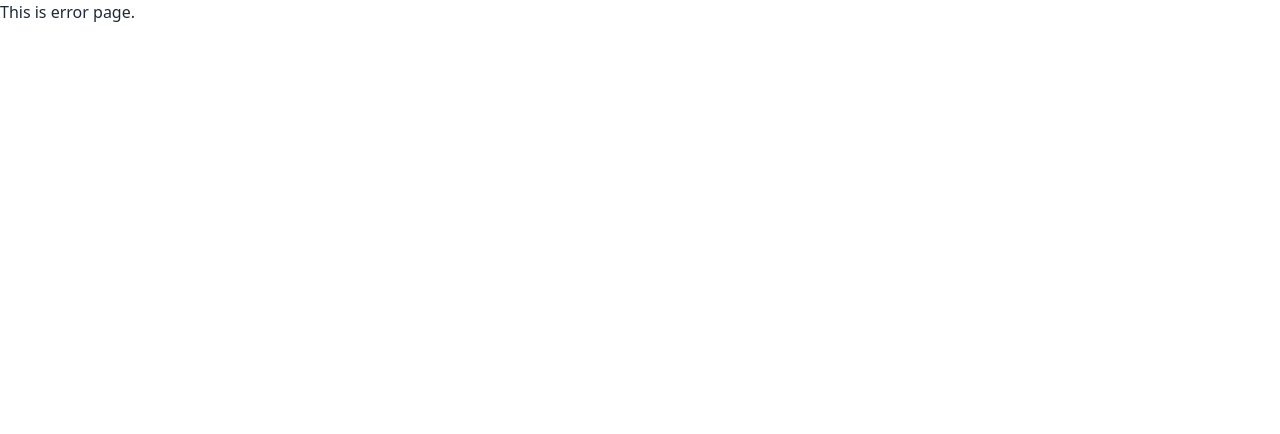
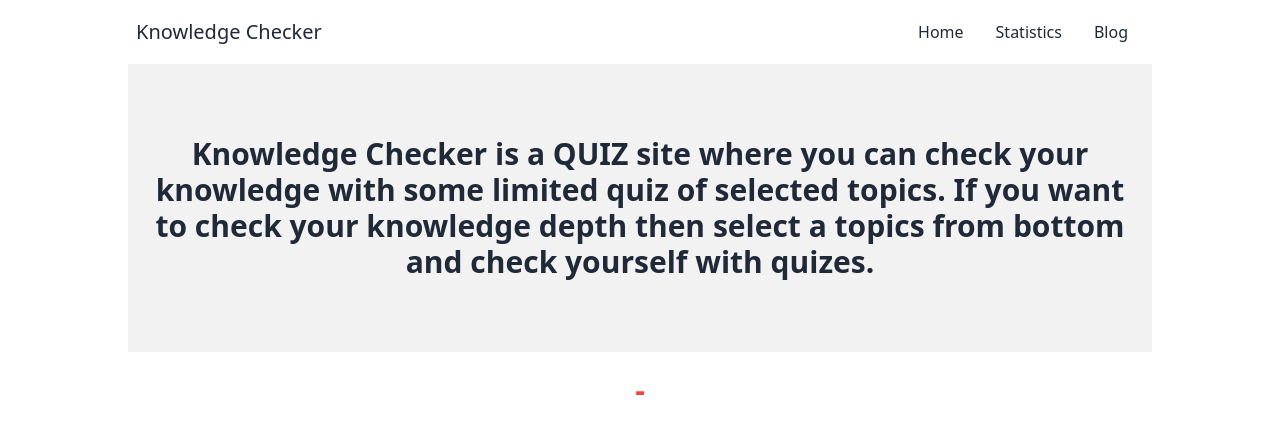
Before and after one commit to theMorshed/knowledge-checker-assignment-9, a React (Create React App) app: page /home in a window 1280 px wide. Shown: the top 434 px of the page. Built offline with nearby package versions, Linux system fonts and the light colour scheme; no server answers.

Commit message:
complete error page

```diff
--- a/src/components/ErrorPage.js
+++ b/src/components/ErrorPage.js
@@ -1,9 +1,13 @@
 import React from 'react';
+import { useRouteError } from 'react-router-dom';
+import Header from './Header';
 
 const ErrorPage = () => {
+    const error = useRouteError();
     return (
-        <div>
-            <h1>This is error page.</h1>
+        <div className='w-4/5 mx-auto'>
+            <Header />
+            <p className='text-3xl text-center mt-5 text-red-500 font-semibold'>{error.status} - {error.statusText}</p>
         </div>
     );
 };
```
